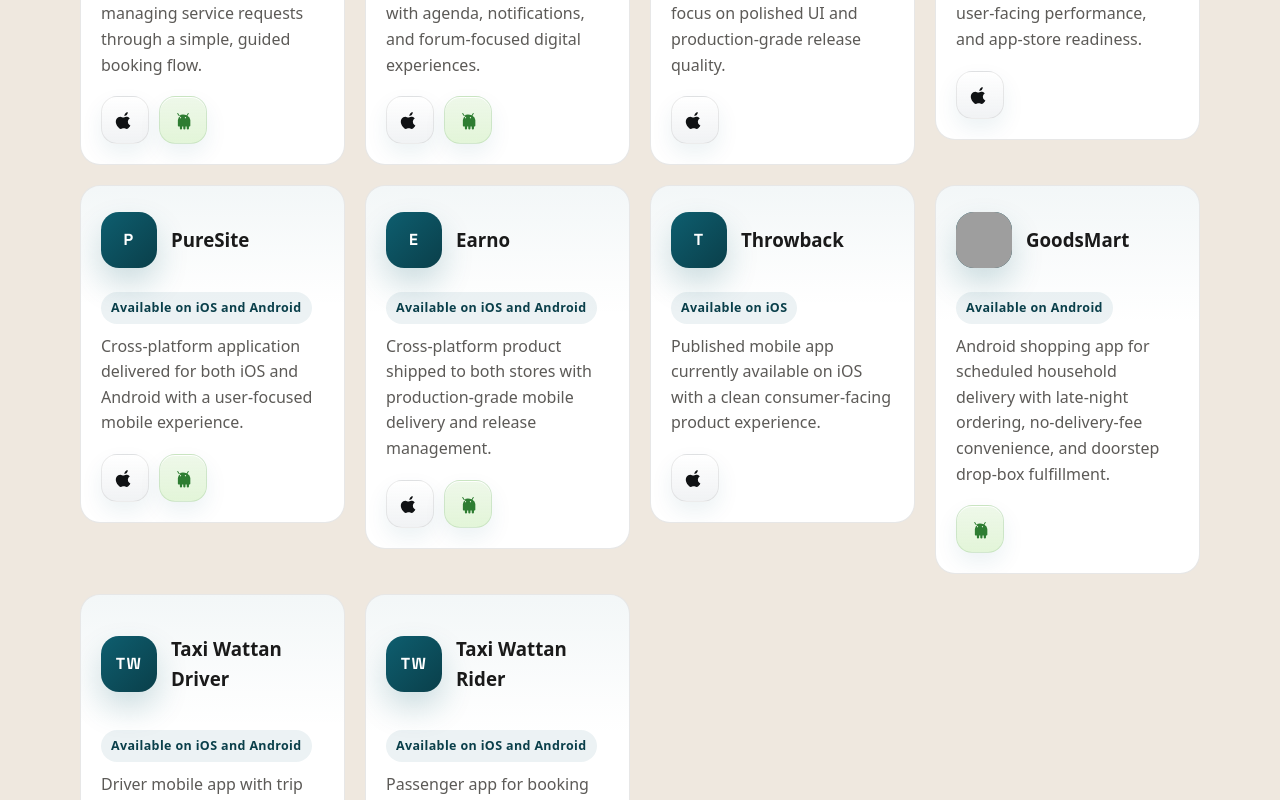
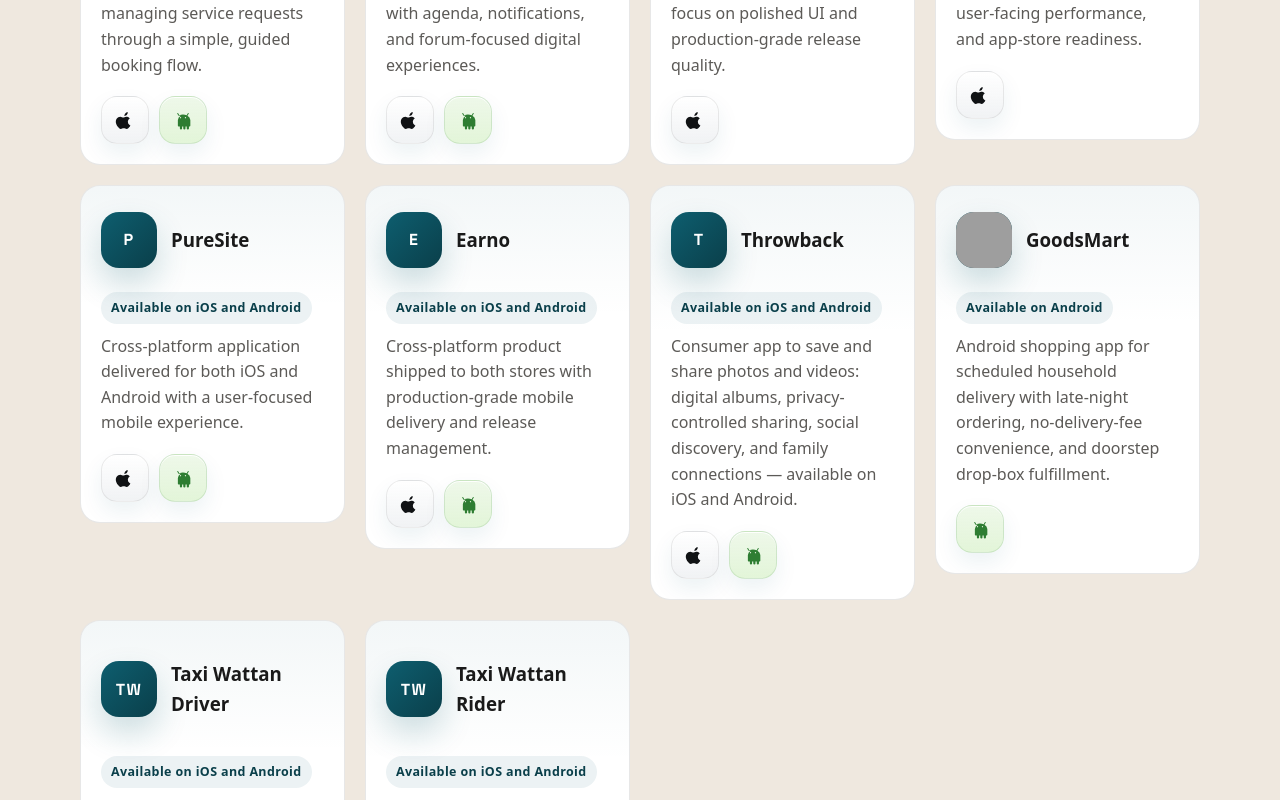
Before and after one commit to ahmednabilkamal/my-portfolio, a React (Vite) app: page / in a window 1280 px wide. Shown: the part 2428-3228 px from the top of the page. Built offline with nearby package versions, Linux system fonts and the light colour scheme; grey boxes are pictures that could not be loaded; a web font is replaced by a local one.

Commit message:
Add throwback android url

```diff
--- a/src/data/portfolio.ts
+++ b/src/data/portfolio.ts
@@ -210,16 +210,20 @@ export const portfolio: PortfolioData = {
     },
     {
       name: "Throwback",
-      tagline: "iOS application",
+      tagline: "Photos, albums & sharing",
       description:
-        "Published mobile app currently available on iOS with a clean consumer-facing product experience.",
+        "Consumer app to save and share photos and videos: digital albums, privacy-controlled sharing, social discovery, and family connections — available on iOS and Android.",
       storeLinks: [
         {
           label: "iOS",
           href: "https://apps.apple.com/us/app/throwback-%D8%AB%D8%B1%D9%88%D8%A8%D8%A7%D9%83/id6762511229",
         },
+        {
+          label: "Android",
+          href: "https://play.google.com/store/apps/details?id=com.venus.throwback&hl=en",
+        },
       ],
-      stack: ["iOS"],
+      stack: ["iOS", "Android"],
     },
     {
       name: "GoodsMart",
```
